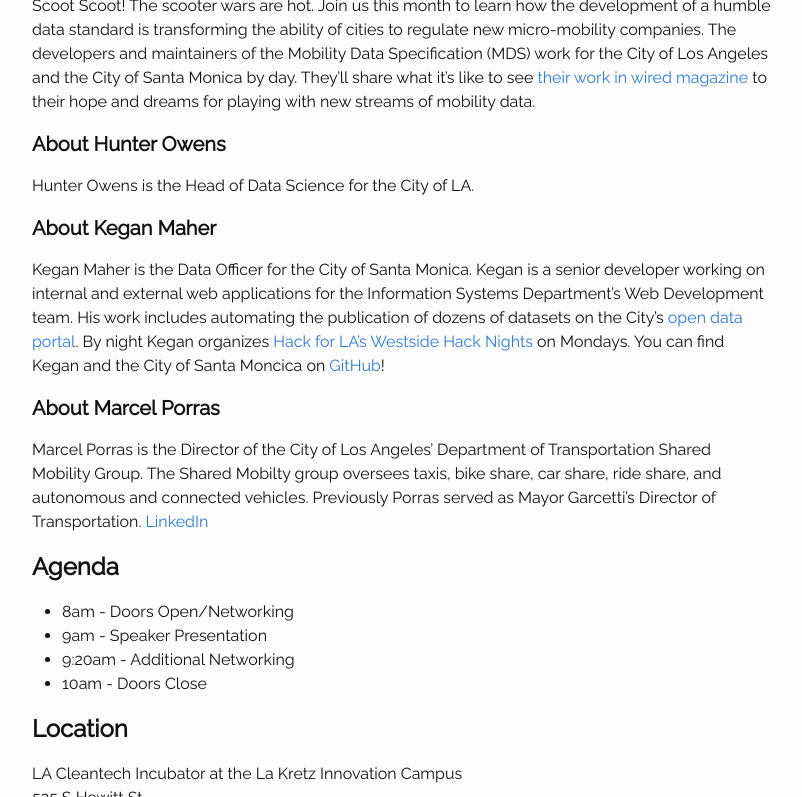
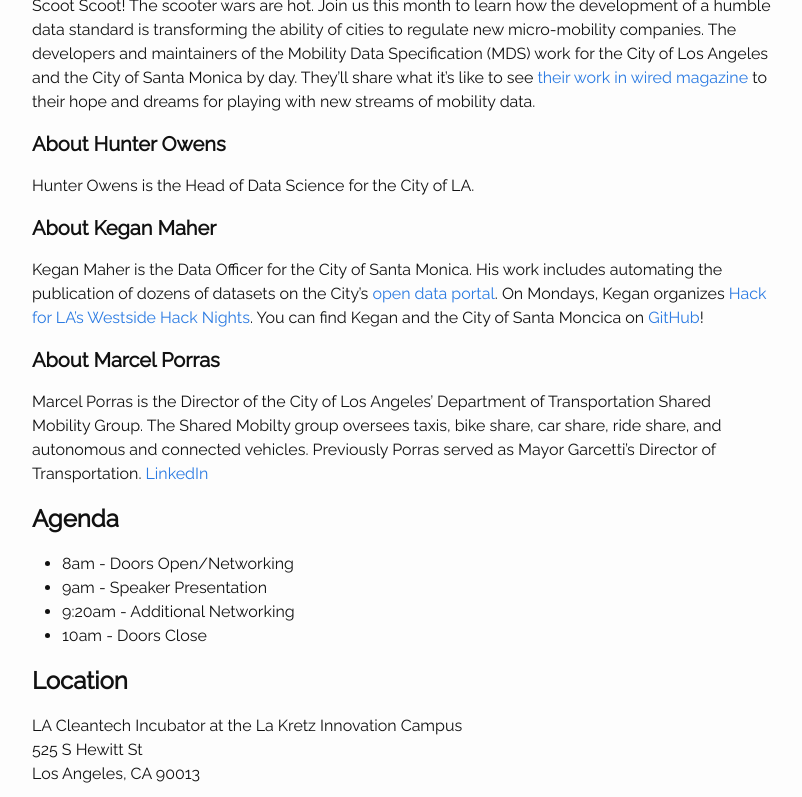
Before and after one commit to compilerla/data-donuts, a Jekyll site: the page built from _posts/2018-10-11-data-donuts-17.md, in a window 1280 px wide and 900 px high, scrolled down 783 px, cut to the strip 0-797 px from the top of the window. Shown: the whole strip, without its empty margins (238-1040 px from the left). Built offline with Jekyll 4.4.1, drawn with Linux system fonts in a browser that asks for light colours.

Commit message:
updated bio

```diff
--- a/_posts/2018-10-11-data-donuts-17.md
+++ b/_posts/2018-10-11-data-donuts-17.md
@@ -25,7 +25,7 @@
 
 #### About Kegan Maher
 
-Kegan Maher is the Data Officer for the City of Santa Monica. Kegan is a senior developer working on internal and external web applications for the Information Systems Department's Web Development team. His work includes automating the publication of dozens of datasets on the City's [open data portal](https://data.smgov.net/). By night Kegan organizes [Hack for LA's Westside Hack Nights](https://www.hackforla.org/) on Mondays. You can find Kegan and the City of Santa Moncica on [GitHub](https://github.com/thekaveman)!
+Kegan Maher is the Data Officer for the City of Santa Monica. His work includes automating the publication of dozens of datasets on the City's [open data portal](https://data.smgov.net/). On Mondays, Kegan organizes [Hack for LA's Westside Hack Nights](https://www.hackforla.org/). You can find Kegan and the City of Santa Moncica on [GitHub](https://github.com/CityofSantaMonica)!
 
 #### About Marcel Porras
 
```
